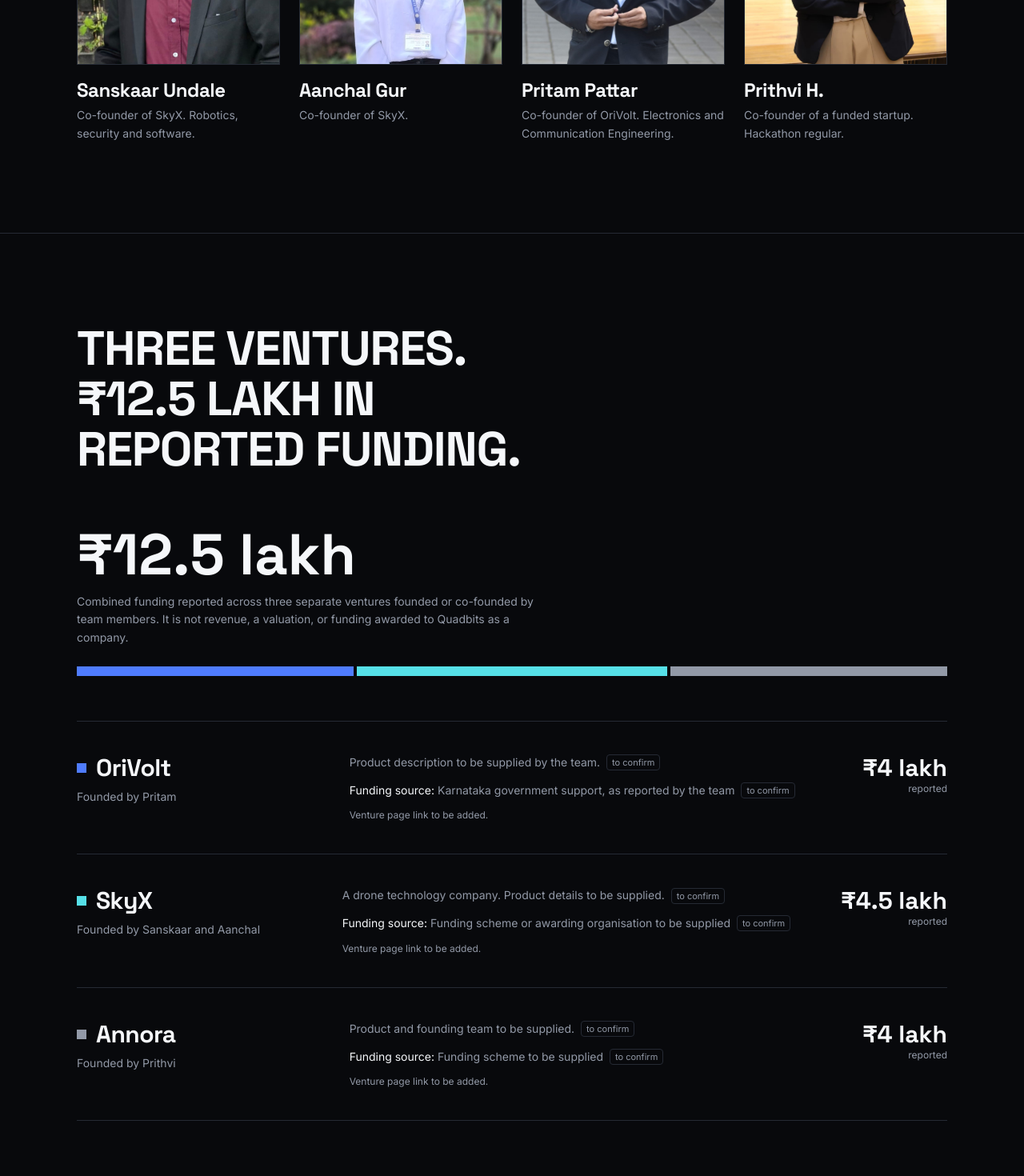
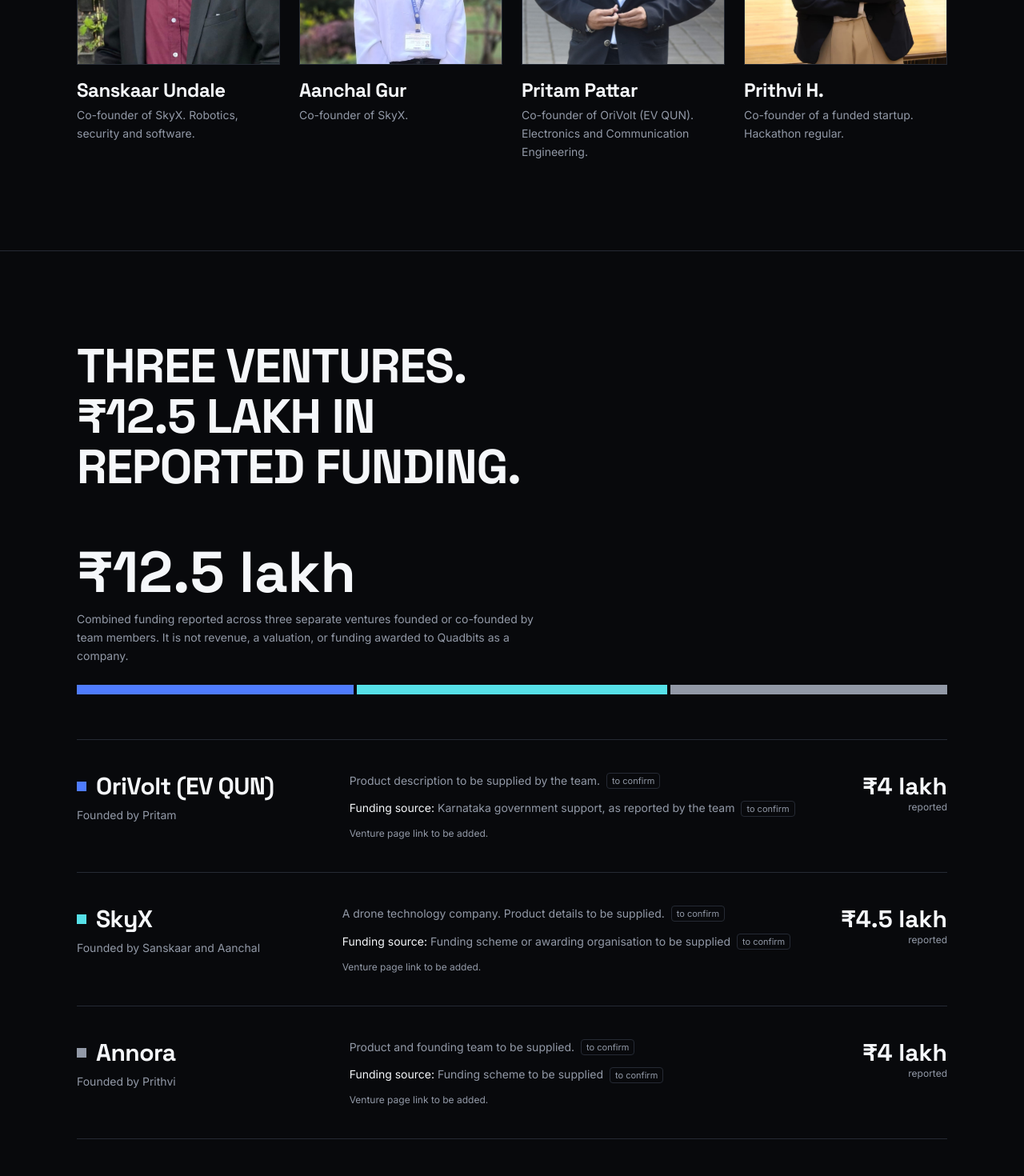
Before and after one commit to SanskaarUndale21/Quadbits, a Next.js app: page / in a window 1280 px wide. Shown: the part 2340-3810 px from the top of the page at 80% size. Built offline with nearby package versions, Linux system fonts and the light colour scheme.

Commit message:
Add EV QUN label to OriVolt

```diff
--- a/data/projects.ts
+++ b/data/projects.ts
@@ -26,7 +26,7 @@
   },
   {
     id: "orivolt",
-    name: "OriVolt",
+    name: "OriVolt (EV QUN)",
     category: "Startup products",
     problem: "To be supplied by the team.",
     solution: "A venture co-founded by Pritam.",
--- a/data/team.ts
+++ b/data/team.ts
@@ -45,11 +45,11 @@
     id: "pritam",
     name: "Pritam Pattar",
     photo: "/team/pritam.jpeg",
-    headline: "Co-founder of OriVolt. Electronics and Communication Engineering.",
+    headline: "Co-founder of OriVolt (EV QUN). Electronics and Communication Engineering.",
     statement: "Personal statement to be supplied.",
     technical: [ok("Electronics and Communication Engineering student")],
     nonTechnical: [tbc("Strengths to be supplied")],
-    startups: [ok("Co-founder of OriVolt")],
+    startups: [ok("Co-founder of OriVolt (EV QUN)")],
     hackathons: [ok("Top 20 among 270 teams, Srusthi Hackathon")],
     awards: [tbc("Awards to be supplied")],
     projects: [tbc("Projects to be supplied")],
--- a/data/ventures.ts
+++ b/data/ventures.ts
@@ -3,7 +3,7 @@
 export const ventures: Venture[] = [
   {
     id: "orivolt",
-    name: "OriVolt",
+    name: "OriVolt (EV QUN)",
     founders: ["pritam"],
     fundingLakh: 4,
     source: { text: "Karnataka government support, as reported by the team", confirm: true },
```
